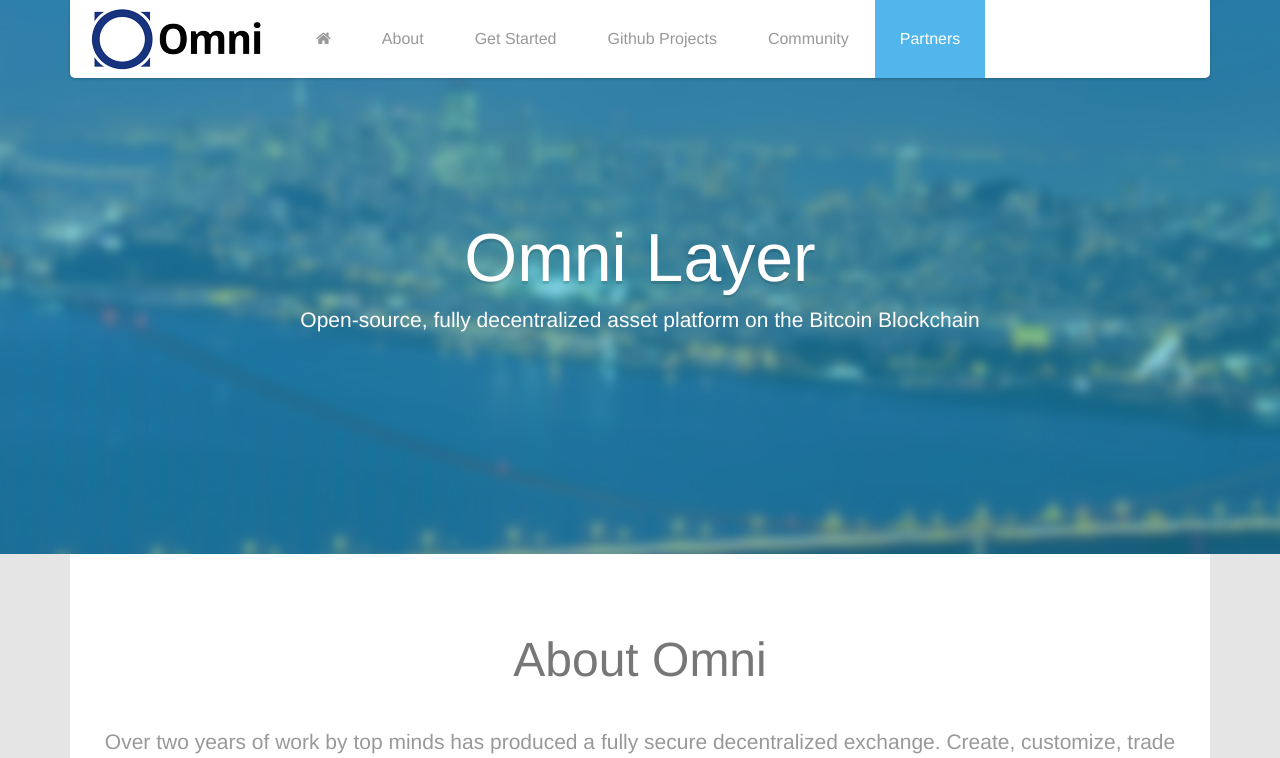
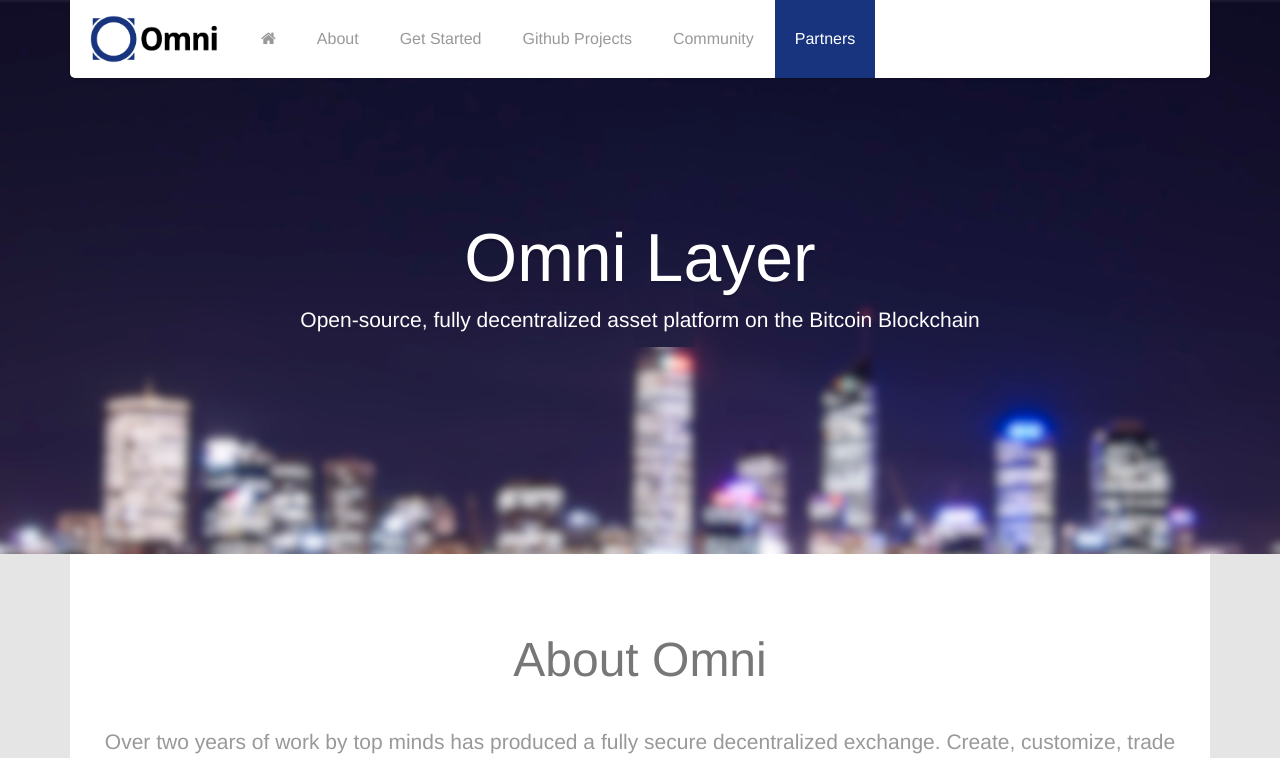
Before and after one commit to OmniLayer/omnilayer.github.io, a PHP site: page / in a window 1280 px wide. Shown: the top 758 px of the page. Run offline with PHP 8.4, Linux system fonts and the light colour scheme.

Commit message:
Smaller logo, page colors and background image match logo color

```diff
--- a/css/main.css
+++ b/css/main.css
@@ -13,7 +13,7 @@ h6 {
   font-weight: 300;
 }
 a {
-  color: #52b6ec;
+  color: #18347E;
   -webkit-transition: 300ms;
   -moz-transition: 300ms;
   -o-transition: 300ms;
@@ -24,7 +24,7 @@ a {
   border: 0;
 }
 .btn.btn-primary {
-  background-color: #52b6ec;
+  background-color: #18347E;
 }
 .btn.btn-primary:hover,
 .btn.btn-primary.active {
@@ -48,14 +48,15 @@ a:focus {
   z-index: 99999;
 }
 #main-slider {
-  background-image: url(../images/slider-bg.jpg);
-  background-attachment: fixed;
+  background-image: url(../images/OmniCityScape.jpg);
+  background-attachment: scroll;
   background-size: cover;
   background-position: 50% 50%;
   background-repeat: no-repeat;
   padding: 200px 0;
   color: #fff;
 }
+
 #main-slider .item {
   -moz-transition: opacity ease-in-out 500ms;
   -o-transition: opacity ease-in-out 500ms;
@@ -133,7 +134,7 @@ a:focus {
   color: #999;
 }
 #contact .box a:hover {
-  color: #52b6ec;
+  color: #18347E;
 }
 #contact .box input[type="text"],
 #contact .box input[type="email"],
@@ -348,8 +349,8 @@ a:focus {
 }
 #get-started .plan.featured .plan-price {
   color: #fff;
-  background-color: #52b6ec;
-  border-bottom-color: #52b6ec;
+  background-color: #18347E;
+  border-bottom-color: #18347E;
   margin: 0;
 }
 #source .box {
@@ -480,17 +481,16 @@ a:focus {
   border-radius: 0 0 0 5px;
 }
 .navbar-default .navbar-brand {
-  margin-right: 20px;
-  margin-left: 20px;
-  width: 180px;
-  height: 78px;
-  background: url(../images/logo.png) no-repeat 0 50%;
+  margin: 15px 0px 15px 20px;
+  width: 150px;
+  height: 48px;
+  background: url(../images/logo.png) no-repeat 0 50% / contain;
 }
 .navbar-default .navbar-nav > li {
   margin-left: 1px;
 }
 .navbar-default .navbar-nav > li > a {
-  padding: 30px 25px;
+  padding: 30px 20px;
   font-size: 16px;
   line-height: 18px;
   color: #999;
@@ -508,7 +508,7 @@ a:focus {
 .navbar-default .navbar-nav > li.active:hover > a:focus,
 .navbar-default .navbar-nav > li:hover > a:focus,
 .navbar-default .navbar-nav > li:focus > a:focus {
-  background-color: #52b6ec;
+  background-color: #18347E;
   color: #fff;
 }
 .icon-lg {
@@ -569,7 +569,7 @@ a:focus {
   color: #999;
 }
 #footer a:hover {
-  color: #52b6ec;
+  color: #18347E;
 }
 ul.social {
   list-style: none;
--- a/index.html
+++ b/index.html
@@ -1,6 +1,12 @@
 <!DOCTYPE html>
 <html lang="en">
 <head>
+<!--
+   (c) 2016 Omni Team. All rights reserved.
+    Theme based upon free Xeon OnePage template: https://shapebootstrap.net/item/1524966-xeon-best-onepage-site-template
+    Background image cropped and blurred version of Perth City scene by Steve Ellis:
+https://en.wikipedia.org/wiki/Tourism_in_Perth#/media/File:Perth_city_scape.jpg
+-->
     <meta charset="utf-8">
     <meta name="viewport" content="width=device-width, initial-scale=1.0">
     <meta name="description" content="">
```
Also changed, not shown: images/OmniCityScape.jpg (added), images/logo.png.
